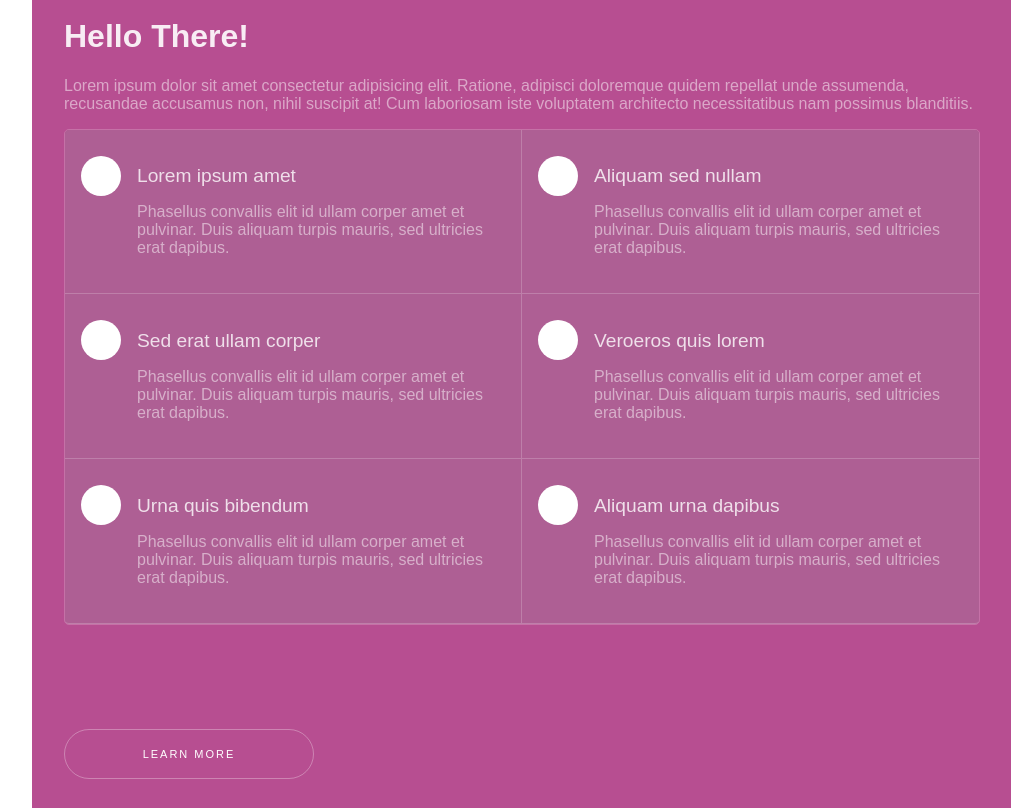
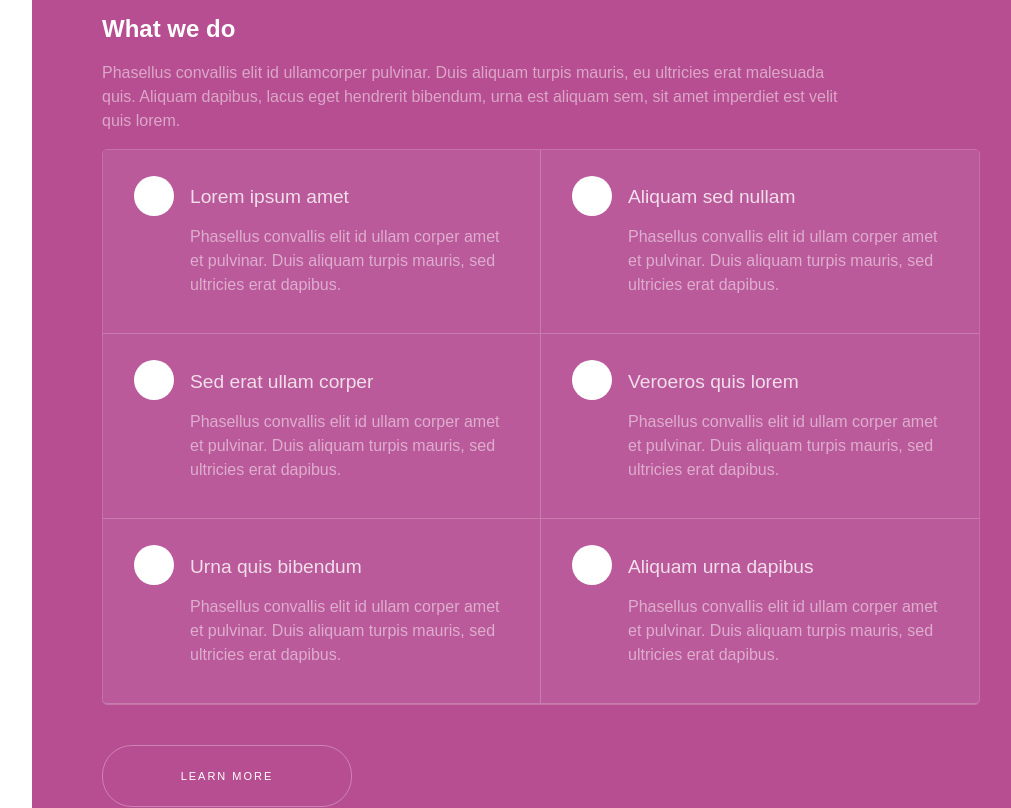
Before and after one commit to jaredh159/akron-snowmen, a Next.js app: page / in a window 1280 px wide. Shown: the part 2020-2828 px from the top of the page, without its empty margins (268-1279 px from the left). Built offline with nearby package versions, Linux system fonts and the light colour scheme.

Commit message:
Fixed up the grid and added some nice icons

```diff
--- a/components/GridBlock.module.css
+++ b/components/GridBlock.module.css
@@ -1,7 +1,8 @@
 .entireBlock {
   font-family: arial;
+  display: flex;
   background-color: var(--light-pink);
-  display: flex;
+  padding: 0px 15px;
 }
 
 .rightChunk {
@@ -23,9 +24,14 @@
 }
 
 .icon {
+  color: var(--pink);
   width: 40px;
   height: 40px;
   background-color: white;
+  font-size: 18px;
   border-radius: 100%;
   margin-top: 10px;
+  display: flex;
+  justify-content: center;
+  align-items: center;
 }
--- a/components/GridBlock.tsx
+++ b/components/GridBlock.tsx
@@ -6,13 +6,16 @@ type Props = {
   title: string;
   paragraph: string;
   className: string;
+  icon: string;
 };
 
-const GridBlock: React.FC<Props> = ({ title, paragraph, className }) => {
+const GridBlock: React.FC<Props> = ({ title, paragraph, className, icon }) => {
   return (
     <div className={cx(styles.entireBlock, className)}>
       <div className={styles.leftChunk}>
-        <div className={styles.icon}></div>
+        <div className={styles.icon}>
+          <i className={icon}></i>
+        </div>
       </div>
       <div className={styles.rightChunk}>
         <h2>{title}</h2>
--- a/components/PinkBlock.module.css
+++ b/components/PinkBlock.module.css
@@ -2,16 +2,24 @@
   background: var(--pink);
   padding: 3rem 2rem;
   font-family: 'Arial', sans-serif;
+  line-height: 150%;
 }
 
 .buttonWrapper {
-  padding-top: 4rem;
+  padding-top: 0rem;
 }
 
 .p {
   color: rgba(255, 255, 255, 0.5);
+  max-width: 755px;
 }
 
 .h1 {
-  color: rgba(255, 255, 255, 0.9);
+  color: white;
 }
+
+@media (min-width: 768px) {
+  .pinkBlock {
+    padding-left: 70px;
+  }
+} ;
--- a/components/PinkBlock.tsx
+++ b/components/PinkBlock.tsx
@@ -6,12 +6,11 @@ import Button from './Button';
 const PinkBlock: React.FC = () => {
   return (
     <div className={styles.pinkBlock}>
-      <h1 className={styles.h1}>Hello There!</h1>
+      <h2 className={styles.h1}>What we do</h2>
       <p className={styles.p}>
-        Lorem ipsum dolor sit amet consectetur adipisicing elit. Ratione, adipisci
-        doloremque quidem repellat unde assumenda, recusandae accusamus non, nihil
-        suscipit at! Cum laboriosam iste voluptatem architecto necessitatibus nam possimus
-        blanditiis.
+        Phasellus convallis elit id ullamcorper pulvinar. Duis aliquam turpis mauris, eu
+        ultricies erat malesuada quis. Aliquam dapibus, lacus eget hendrerit bibendum,
+        urna est aliquam sem, sit amet imperdiet est velit quis lorem.
       </p>
       <PinkGrid />
       <div className={styles.buttonWrapper}>
--- a/components/PinkGrid.tsx
+++ b/components/PinkGrid.tsx
@@ -9,31 +9,37 @@ const PinkGrid: React.FC = () => {
         title="Lorem ipsum amet"
         paragraph="Phasellus convallis elit id ullam corper amet et pulvinar. Duis aliquam turpis mauris, sed ultricies erat dapibus."
         className={styles.block}
+        icon="fas fa-code"
       />
       <GridBlock
         title="Aliquam sed nullam"
         paragraph="Phasellus convallis elit id ullam corper amet et pulvinar. Duis aliquam turpis mauris, sed ultricies erat dapibus."
         className={styles.block}
+        icon="fas fa-lock"
       />
       <GridBlock
         title="Sed erat ullam corper"
         paragraph="Phasellus convallis elit id ullam corper amet et pulvinar. Duis aliquam turpis mauris, sed ultricies erat dapibus."
         className={styles.block}
+        icon="fas fa-cog"
       />
       <GridBlock
         title="Veroeros quis lorem"
         paragraph="Phasellus convallis elit id ullam corper amet et pulvinar. Duis aliquam turpis mauris, sed ultricies erat dapibus."
         className={styles.block}
+        icon="fas fa-desktop"
       />
       <GridBlock
         title="Urna quis bibendum"
         paragraph="Phasellus convallis elit id ullam corper amet et pulvinar. Duis aliquam turpis mauris, sed ultricies erat dapibus."
         className={styles.block}
+        icon="fas fa-link"
       />
       <GridBlock
         title="Aliquam urna dapibus"
         paragraph="Phasellus convallis elit id ullam corper amet et pulvinar. Duis aliquam turpis mauris, sed ultricies erat dapibus."
         className={styles.block}
+        icon="fas fa-gem"
       />
     </div>
   );
--- a/pages/_app.tsx
+++ b/pages/_app.tsx
@@ -3,7 +3,15 @@ import { AppProps } from 'next/app';
 import '../styles/globals.css';
 
 const SnowmenApp: React.FC<AppProps> = ({ Component, pageProps }) => {
-  return <Component {...pageProps} />;
+  return (
+    <>
+      <Component {...pageProps} />
+      <script
+        src="https://kit.fontawesome.com/2f8568b58b.js"
+        crossOrigin="anonymous"
+      ></script>
+    </>
+  );
 };
 
 export default SnowmenApp;
--- a/styles/globals.css
+++ b/styles/globals.css
@@ -4,7 +4,7 @@
   --purple: rgb(60, 44, 98);
   --dark-purple: rgb(49, 36, 80);
   --pink: rgb(183, 78, 145);
-  --light-pink: rgb(174, 95, 148);
+  --light-pink: rgb(187, 90, 155);
 }
 
 html,
```
Also changed, not shown: 2 other files (tests, documents, lock files or other folders).
